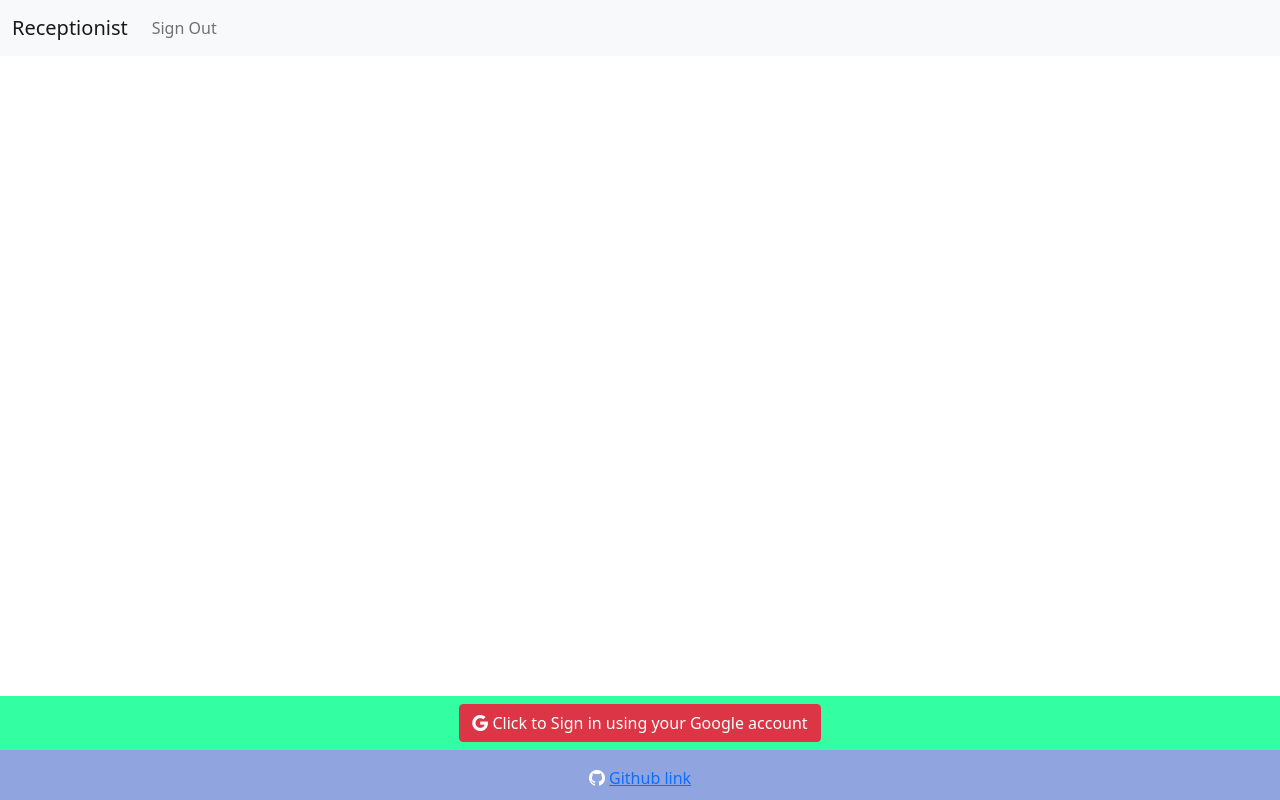
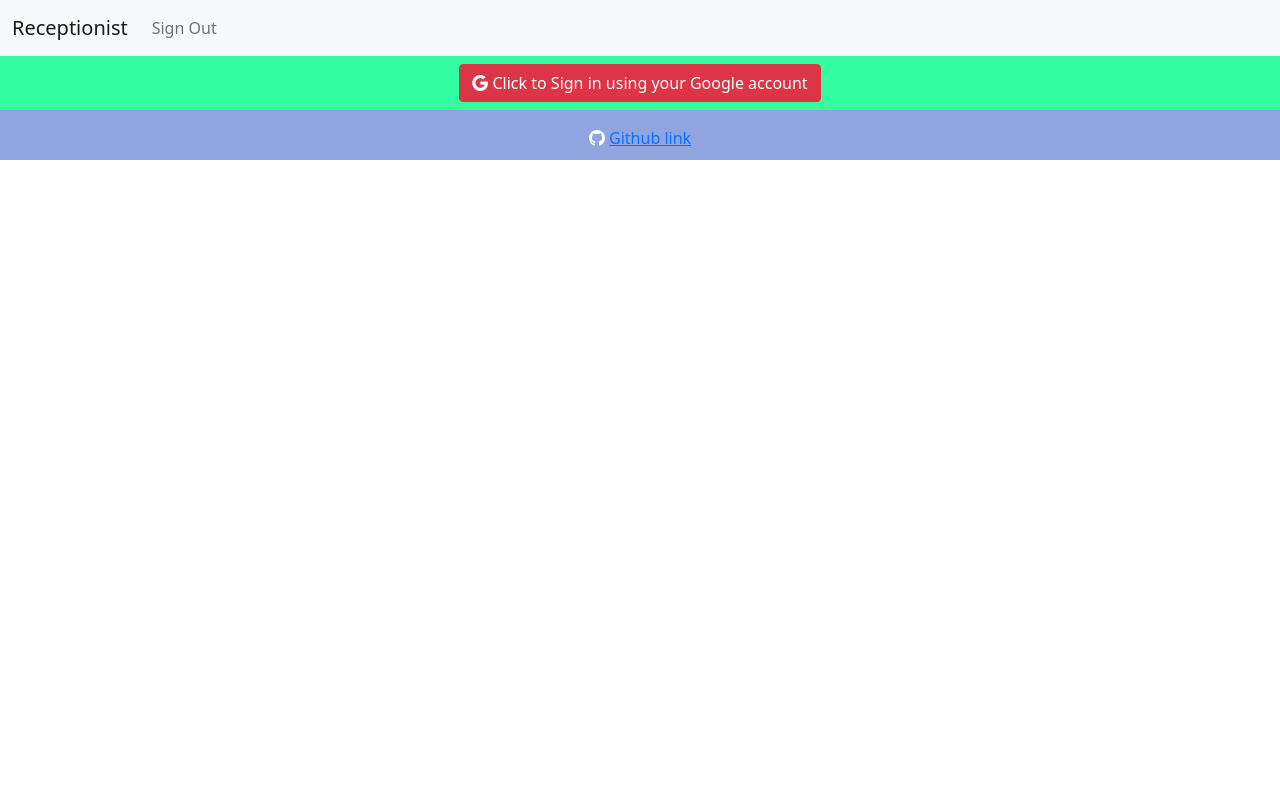
Before and after one commit to Solai-Adithya/Receptionist, a Flask app: page / in a window 1280 px wide. Run offline with Flask 2, Linux system fonts and the light colour scheme; some libraries are stand-ins or nearby versions.

Commit message:
template edit

```diff
--- a/templates/base.html
+++ b/templates/base.html
@@ -1,5 +1,5 @@
 <!DOCTYPE html>
-<html lang="en" class="h-100">
+<html lang="en">
 
 <head>
     <meta charset="UTF-8">
@@ -37,7 +37,7 @@
     </style>
 </head>
 
-<body class="d-flex h-100 text-center">
+<body class="d-flex text-center">
     <div class="cover-container d-flex w-100 h-100 p-0 mx-auto flex-column">
         {% block navbar %} {% include 'navbar.html' %} {% endblock %}
         <div class="main container-fluid">
--- a/templates/homePageNotLoggedIn.html
+++ b/templates/homePageNotLoggedIn.html
@@ -4,7 +4,7 @@
 <script src="https://apis.google.com/js/platform.js" defer></script>
 {% endblock %}
 {% block main_content %}
-<div class="row px-2 py-2 h-100 align-content-center">
+<div class="row px-2 py-2 align-content-center">
   <div class="col-md-12">
     <a href="login" class="btn btn-danger"><i class="bi bi-google"></i> Click to Sign in using your Google account</a>
   </div>
--- a/templates/navbar.html
+++ b/templates/navbar.html
@@ -1,4 +1,4 @@
-<nav class="navbar mb-auto navbar-expand-lg navbar-light bg-light">
+<nav class="navbar navbar-expand-lg navbar-light bg-light">
     <div class="container-fluid">
         <a class="navbar-brand" href="/">Receptionist</a>
         <button class="navbar-toggler" type="button" data-bs-toggle="collapse" data-bs-target="#navbarSupportedContent"
--- a/templates/upcoming.html
+++ b/templates/upcoming.html
@@ -7,7 +7,7 @@
   }
 
   .main-queue {
-    padding-top: 100px;
+    padding-top: 40px;
   }
 </style>
 {% endblock %}
@@ -36,8 +36,8 @@
 {% else %}
 <h3 class="main-header">Upcoming Participation</h3>
 {% endif %}
-<div class="table-responsive">
-  <table class="table table-bordered border-success table-hover" style="vertical-align: middle;">
+<div class="table-responsive" style="margin-left: 15%; margin-right: 15%;">
+  <table class="table table-bordered border-success table-hover" style="vertical-align: middle">
     <thead>
       <tr>
         <th class="col-1">#</th>
```
